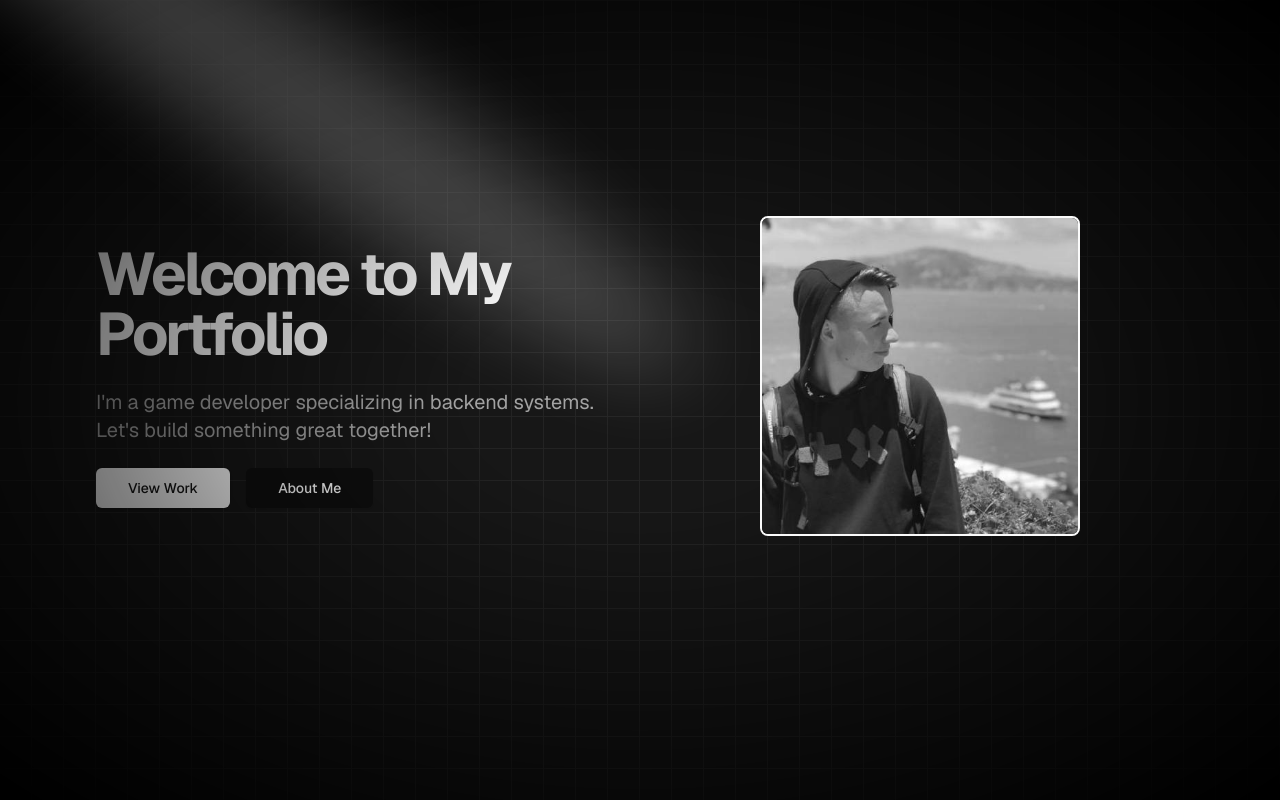
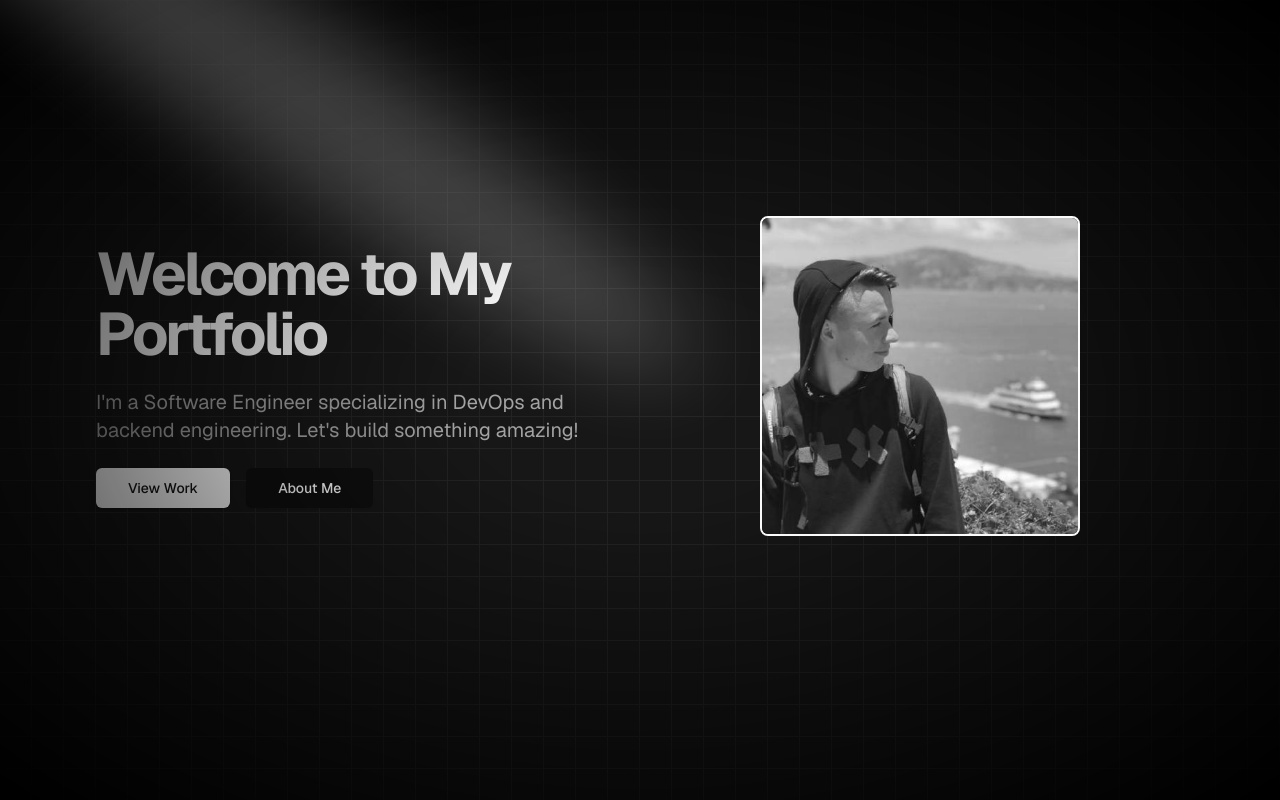
Before and after one commit to TheExeQ/samuelryberg.com, a Next.js app: page / in a window 1280 px wide. Shown: the top 800 px of the page. Built offline with nearby package versions, Linux system fonts and the light colour scheme.

Commit message:
chore: updated home page text

```diff
--- a/src/app/page.tsx
+++ b/src/app/page.tsx
@@ -26,8 +26,8 @@ const Home: FC = () => (
             Welcome to My Portfolio
           </h1>
           <p className="mx-auto max-w-[600px] text-muted-foreground md:text-xl lg:mx-0">
-            I&apos;m a game developer specializing in backend systems.
-            Let&apos;s build something great together!
+            I&apos;m a Software Engineer specializing in DevOps and backend
+            engineering. Let&apos;s build something amazing!
           </p>
           <div className="flex flex-col gap-4 sm:flex-row sm:justify-center lg:justify-start">
             <Button size="lg" asChild>
```
